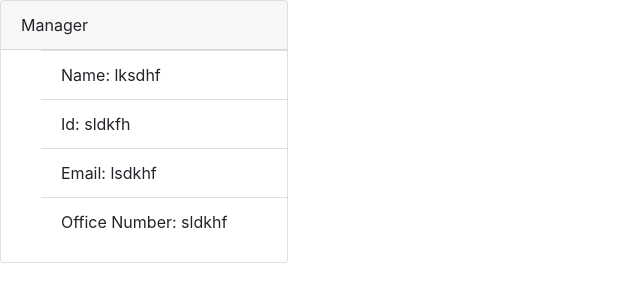
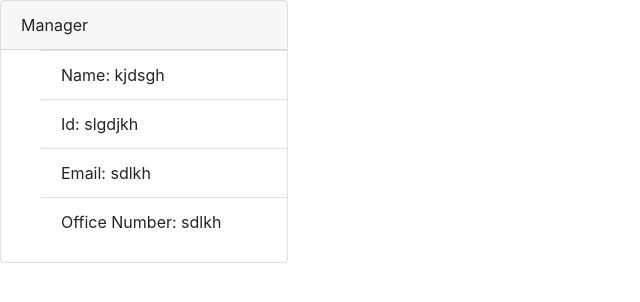
Before and after one commit to Jesse3421/OOP-Challenge, a website: page Results/employeeList.html in a window 1280 px wide. Shown: the full height of the page, 0-640 px from the left. Drawn offline with nearby package versions, Linux system fonts and the light colour scheme.

Commit message:
troubleshooting

```diff
--- a/Results/employeeList.html
+++ b/Results/employeeList.html
@@ -11,12 +11,12 @@
     <body>
         <div class="" id="">
         <div class="card" style="width: 18rem;">
-                    <div class="card-header">Manager</div>
+         <div class="card-header">Manager</div>
          <ul class="list group list-group-flush">
-         <li class="list-group-item"> Name: lksdhf </li>
-         <li class="list-group-item"> Id: sldkfh </li>
-         <li class="list-group-item"> Email: lsdkhf </li>
-         <li class="list-group-item"> Office Number: sldkhf </li>
+         <li class="list-group-item"> Name: kjdsgh </li>
+         <li class="list-group-item"> Id: slgdjkh </li>
+         <li class="list-group-item"> Email: sdlkh </li>
+         <li class="list-group-item"> Office Number: sdlkh </li>
          </ul>
          </div>
          </div>
--- a/index.js
+++ b/index.js
@@ -133,7 +133,7 @@
         const manager = new Manager(name, id, email, officeNumber)
         employeeArr.push(manager)
         console.log(employeeArr)
-        promptPositions(employeeArr)
+        promptPositions()
         .then(writeFile)
     })
 
--- a/template.js
+++ b/template.js
@@ -52,9 +52,10 @@
 
     listArr.push(employeeArr.filter(employee => employee.getRole() === "Manager").map(manager => generateManager(manager)))
 
-    console.log(employeeArr)
+
     listArr.push(employeeArr.filter(employee => employee.getRole() === "Engineer").map(engineer => generateEngineer(engineer)).join(""))
     console.log(listArr)
+
     listArr.push(employeeArr.filter(employee => employee.getRole() === "Intern").map(intern => generateIntern(intern)).join(""))
 
     console.log(listArr)
```
